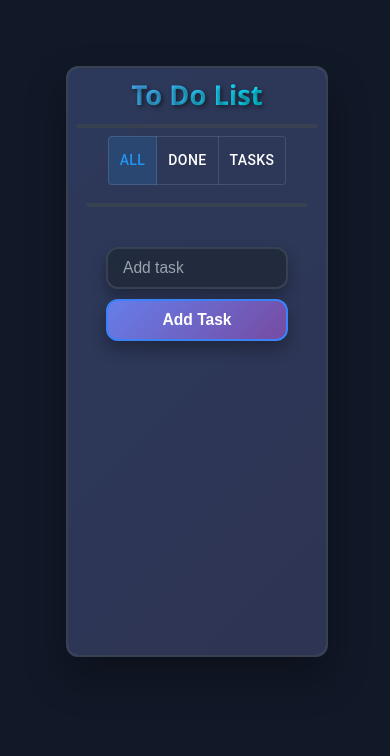
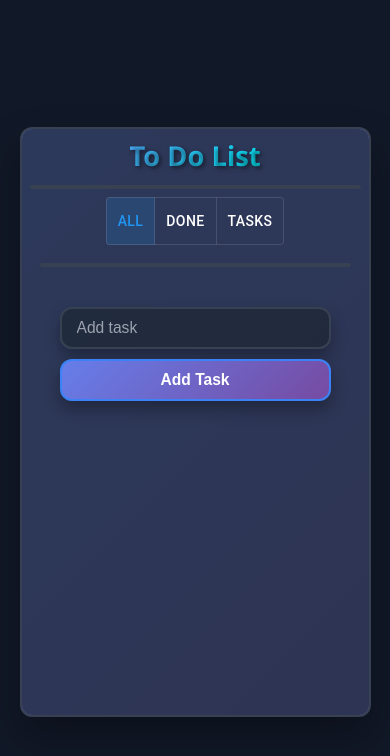
Before and after one commit to Ahmed-RS-22/TODO-List, a React (Vite) app: page / in a window 390 px wide. Shown: the top 756 px of the page. Built offline with nearby package versions, Linux system fonts and the light colour scheme.

Commit message:
last edit

```diff
--- a/src/components/tasks.jsx
+++ b/src/components/tasks.jsx
@@ -2,7 +2,7 @@ import { TabContext } from "../contexts/tabContext";
 import { useState, useContext, useEffect } from "react";
 import { Check, Edit, Delete } from "@mui/icons-material";
 import { Modal, Box, Alert, LinearProgress } from "@mui/material";
-
+import  notification from "../assets/bright-notification-352449.mp3"
 export default function TasksBox() {
   const [tasks, setTasks] = useState(() => {
     const savedTasks = localStorage.getItem('todoTasks');
@@ -23,7 +23,8 @@ export default function TasksBox() {
   useEffect(() => {
     localStorage.setItem('todoTasks', JSON.stringify(tasks));
   }, [tasks]);
-
+// add audio
+const audio = new Audio(notification)
   // Filter tasks when tab changes
   useEffect(() => {
     switch (currentTab.tab) {
@@ -66,6 +67,7 @@ export default function TasksBox() {
   const [newTask, setNewTask] = useState({ name: "", description: "" });
   function handleAddTask() {
     if (!newTask.name.trim()) return;
+    audio.play()
     setTasks((prev) => [
       ...prev,
       {
@@ -80,6 +82,7 @@ export default function TasksBox() {
   }
 
   function handleDoneTask(id) {
+    audio.play()
     setTasks((prevTasks) =>
       prevTasks.map((t) =>
         t.id === id ? { ...t, status: !t.status } : t
--- a/src/index.css
+++ b/src/index.css
@@ -46,7 +46,8 @@
 }
 
 @keyframes pulse {
-  0%, 100% {
+  0%,
+  100% {
     transform: scale(1);
   }
   50% {
@@ -55,10 +56,15 @@
 }
 
 @keyframes bounce {
-  0%, 20%, 53%, 80%, 100% {
+  0%,
+  20%,
+  53%,
+  80%,
+  100% {
     transform: translateY(0);
   }
-  40%, 43% {
+  40%,
+  43% {
     transform: translateY(-10px);
   }
   70% {
@@ -79,7 +85,8 @@
 }
 
 @keyframes glow {
-  0%, 100% {
+  0%,
+  100% {
     box-shadow: 0 0 5px var(--primary-color);
   }
   50% {
@@ -88,7 +95,7 @@
 }
 
 body {
-  font-family: 'Segoe UI', Tahoma, Geneva, Verdana, sans-serif;
+  font-family: "Segoe UI", Tahoma, Geneva, Verdana, sans-serif;
   text-transform: capitalize;
   background: var(--bg-color);
   min-height: 100vh;
@@ -115,7 +122,7 @@ body {
 }
 
 .todo::before {
-  content: '';
+  content: "";
   position: absolute;
   top: 0;
   left: 0;
@@ -180,13 +187,18 @@ body {
 }
 
 .task-holder::before {
-  content: '';
+  content: "";
   position: absolute;
   top: 0;
   left: -100%;
   width: 100%;
   height: 100%;
-  background: linear-gradient(90deg, transparent, rgba(255, 255, 255, 0.1), transparent);
+  background: linear-gradient(
+    90deg,
+    transparent,
+    rgba(255, 255, 255, 0.1),
+    transparent
+  );
   transition: left 0.6s;
 }
 
@@ -267,7 +279,7 @@ body {
 }
 
 .btn-group .action-btn::before {
-  content: '';
+  content: "";
   position: absolute;
   top: 50%;
   left: 50%;
@@ -390,13 +402,18 @@ body {
 }
 
 .input-group input[type="submit"]::before {
-  content: '';
+  content: "";
   position: absolute;
   top: 0;
   left: -100%;
   width: 100%;
   height: 100%;
-  background: linear-gradient(90deg, transparent, rgba(255, 255, 255, 0.2), transparent);
+  background: linear-gradient(
+    90deg,
+    transparent,
+    rgba(255, 255, 255, 0.2),
+    transparent
+  );
   transition: left 0.6s;
 }
 
@@ -510,7 +527,7 @@ body {
 }
 
 .modal-container form .form-btn::before {
-  content: '';
+  content: "";
   position: absolute;
   top: 50%;
   left: 50%;
@@ -628,9 +645,12 @@ body {
   }
 
   .btn-group .action-btn {
-    width: 50px;
-    height: 50px;
+    width: 40px;
+    height: 40px;
     flex-shrink: 0;
+    svg {
+      font-size: 20px;
+    }
   }
 
   .input-group {
@@ -681,12 +701,22 @@ body {
 }
 
 @media (max-width: 480px) {
+  .MuiContainer-root {
+    width: 100% !important;
+    margin: 0 !important;
+    padding: 5px !important;
+    display: flex;
+    justify-content: center;
+    align-items: center;
+    height: 100dvh;
+  }
   .todo {
     margin: 2px;
     padding: 8px;
     border-radius: 12px;
     border-width: 2px;
     gap: 8px;
+    width: clamp(300px, 90dvw, 100%);
   }
 
   .todo h1 {
@@ -711,8 +741,8 @@ body {
   }
 
   .btn-group .action-btn {
-    width: 44px;
-    height: 44px;
+    width: 30px;
+    height: 30px;
   }
 
   .btn-group {
@@ -786,11 +816,6 @@ body {
     padding: 8px 10px;
     gap: 8px;
     min-height: 60px;
-  }
-
-  .btn-group .action-btn {
-    width: 40px;
-    height: 40px;
   }
 
   .btn-group {
```
Also changed, not shown: 2 other files (tests, documents, lock files or other folders).
